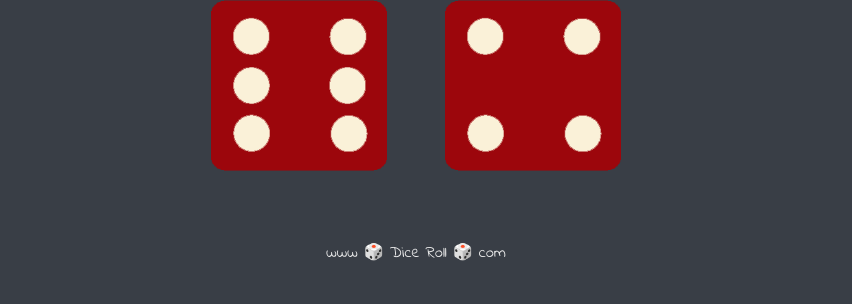
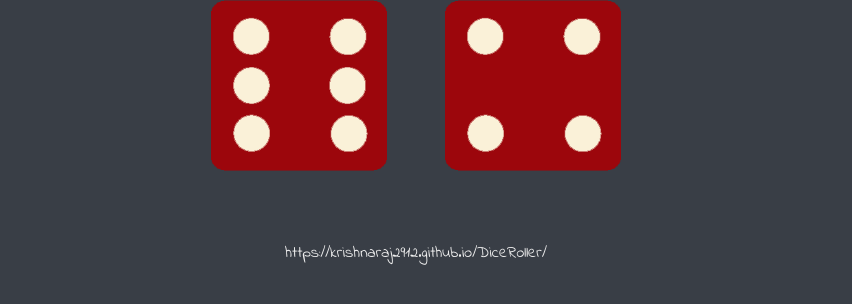
Before and after one commit to krishnaraj2912/DiceRoller, a plain HTML site: page index.html in a window 1280 px wide. Shown: the part 352-656 px from the top of the page, without its empty margins (224-1076 px from the left). Drawn offline with Linux system fonts and the light colour scheme.

Commit message:
Update index.html

```diff
--- a/index.html
+++ b/index.html
@@ -31,7 +31,7 @@
   </body>
 
   <footer>
-    www 🎲 Dice Roll 🎲 com
+    https://krishnaraj2912.github.io/DiceRoller/
     <script src="dice.js" charset="utf-8"></script>
   </footer>
 </html>
```
